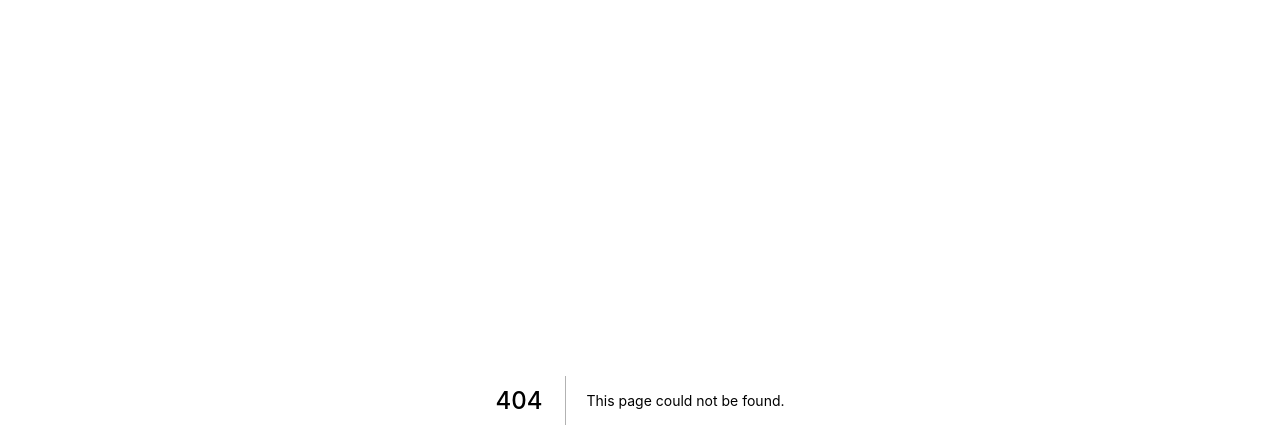
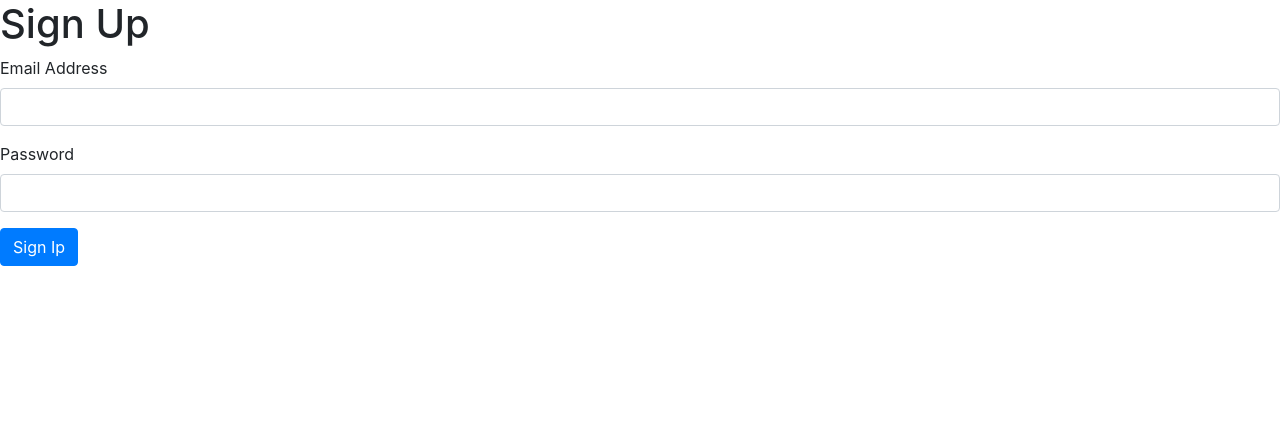
Before and after one commit to Gagandeep39/ticket-booking-app, a Next.js app in the folder client/: page /auth/signin in a window 1280 px wide. Before the commit this address had no page. Shown: the top 448 px of the page. Built offline with nearby package versions, Linux system fonts and the light colour scheme.

Commit message:
client - Created signin component

```diff
--- /dev/null
+++ b/client/pages/auth/signin.js
@@ -0,0 +1,57 @@
+/**
+ * @author Gagandeep Singh
+ * @email singh.gagandeep3911@gmail.com
+ * @create date 2020-10-23 01:18:21
+ * @modify date 2020-10-23 01:18:21
+ * @desc Sign In Component
+ */
+import React, { useState } from 'react';
+import useRequest from '../../hooks/use-request';
+import Router from 'next/router';
+
+export default function signin() {
+  const [email, setEmail] = useState('');
+  const [password, setPassword] = useState('');
+  // const [errors, setErrors] = useState([]);
+  const { doRequest, errors } = useRequest({
+    url: '/api/users/signin',
+    body: { email, password },
+    method: 'post',
+    onSuccess: () => Router.push('/'),
+  });
+
+  const onSubmit = (event) => {
+    event.preventDefault();
+    doRequest();
+  };
+
+  return (
+    <form onSubmit={onSubmit}>
+      <h1>Sign Up</h1>
+      <div className='form-group'>
+        <label>Email Address</label>
+        <input
+          type='text'
+          required
+          className='form-control'
+          name='email'
+          value={email}
+          onChange={(e) => setEmail(e.target.value)}
+        />
+      </div>
+      <div className='form-group'>
+        <label>Password</label>
+        <input
+          type='password'
+          className='form-control'
+          name='password'
+          value={password}
+          onChange={(e) => setPassword(e.target.value)}
+        />
+      </div>
+      {errors}
+
+      <button className='btn btn-primary'>Sign Ip</button>
+    </form>
+  );
+}
```
